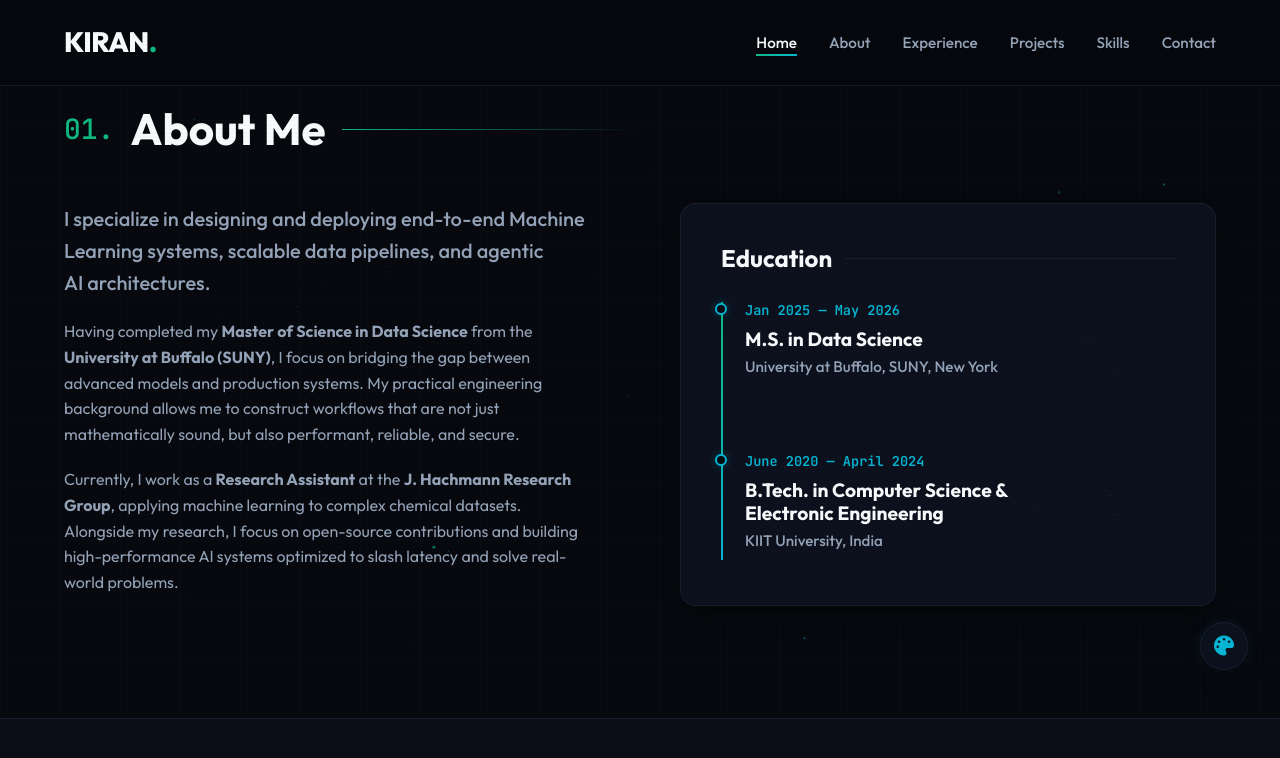
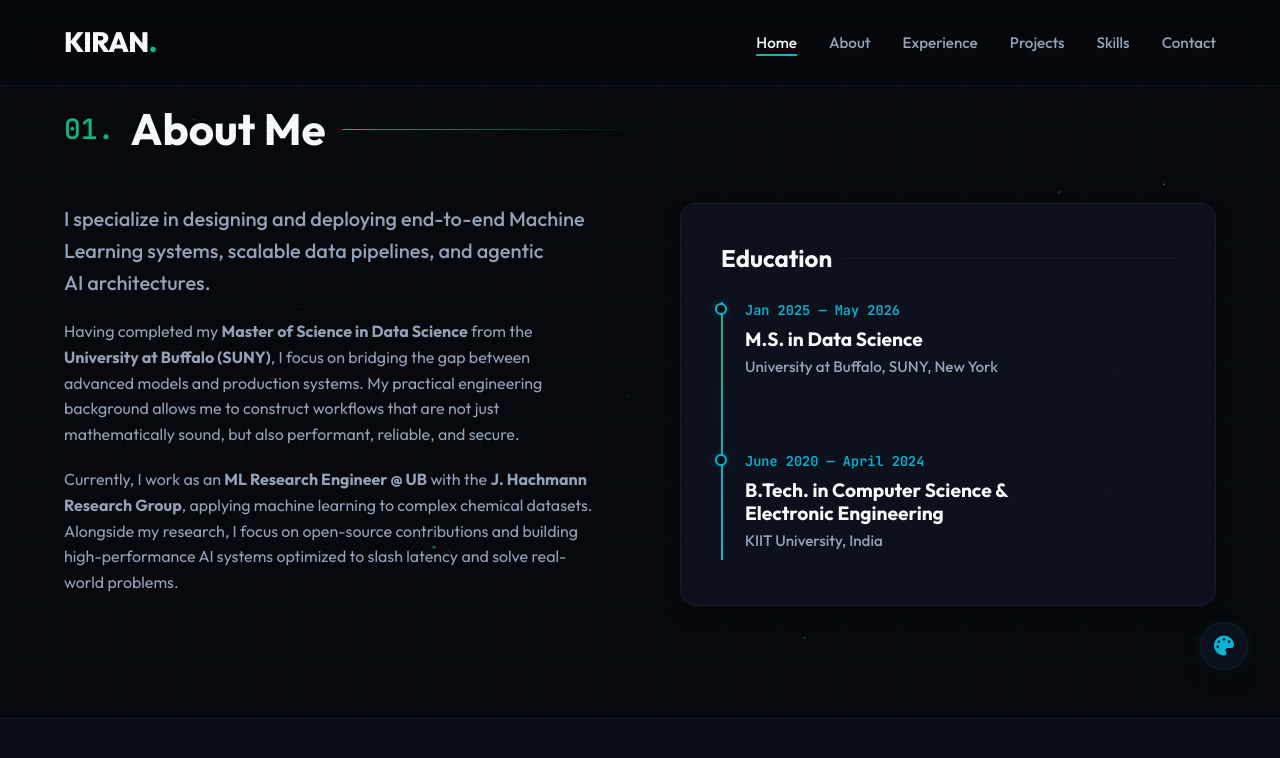
Before and after one commit to DK-Krishna2001/portfolio-kirankrishnadoddi, a website: page index.html in a window 1280 px wide. Both pictures are taken after a click on the link "About". Shown: the part 859-1617 px from the top of the page. Drawn offline with Linux system fonts and the light colour scheme; animation ran at ten frames a second.

Commit message:
Update UB role title

```diff
--- a/index.html
+++ b/index.html
@@ -114,7 +114,7 @@
               Having completed my <strong>Master of Science in Data Science</strong> from the <strong>University at Buffalo (SUNY)</strong>, I focus on bridging the gap between advanced models and production systems. My practical engineering background allows me to construct workflows that are not just mathematically sound, but also performant, reliable, and secure.
             </p>
             <p>
-              Currently, I work as a <strong>Research Assistant</strong> at the <strong>J. Hachmann Research Group</strong>, applying machine learning to complex chemical datasets. Alongside my research, I focus on open-source contributions and building high-performance AI systems optimized to slash latency and solve real-world problems.
+              Currently, I work as an <strong>ML Research Engineer @ UB</strong> with the <strong>J. Hachmann Research Group</strong>, applying machine learning to complex chemical datasets. Alongside my research, I focus on open-source contributions and building high-performance AI systems optimized to slash latency and solve real-world problems.
             </p>
           </div>
 
@@ -153,12 +153,12 @@
         <div class="timeline-wrapper" style="position: relative; padding-left: 2rem; max-width: 900px; margin-inline: auto;">
           <div class="timeline-wrapper::before" style="content: ''; position: absolute; left: 5px; top: 10px; bottom: 10px; width: 2px; background: linear-gradient(to bottom, var(--color-accent), var(--color-secondary));"></div>
 
-          <!-- Experience 1: UB GRA -->
+          <!-- Experience 1: UB ML Research -->
           <div class="timeline-item" style="margin-bottom: 3.5rem; position: relative;">
             <div class="timeline-marker" style="left: -2.35rem; top: 8px;"></div>
             <div class="timeline-content">
               <span class="timeline-date">February 2025 — Present</span>
-              <h3 style="font-size: 1.4rem; margin-bottom: 0.25rem;">Research Assistant <span class="text-secondary">— Applied ML & Spectral Informatics</span></h3>
+              <h3 style="font-size: 1.4rem; margin-bottom: 0.25rem;">ML Research Engineer @ UB <span class="text-secondary">— Applied ML & Spectral Informatics</span></h3>
               <p class="timeline-org" style="margin-bottom: 1rem; font-weight: 500; color: var(--text-secondary);">University at Buffalo | <a href="https://hachmannlab.cbe.buffalo.edu" target="_blank" rel="noopener noreferrer" style="color: var(--color-secondary); text-decoration: underline;">J. Hachmann Research Group</a></p>
 
               <ul class="timeline-bullets">
--- a/js/main.js
+++ b/js/main.js
@@ -319,7 +319,7 @@ document.addEventListener('DOMContentLoaded', () => {
       'AI/ML Engineer & Data Scientist',
       'Building Production-Grade AI Systems',
       'Agentic AI & LLM Architect',
-      'Research Assistant @ UB'
+      'ML Research Engineer @ UB'
     ];
     let roleIndex = 0;
     let charIndex = 0;
```
